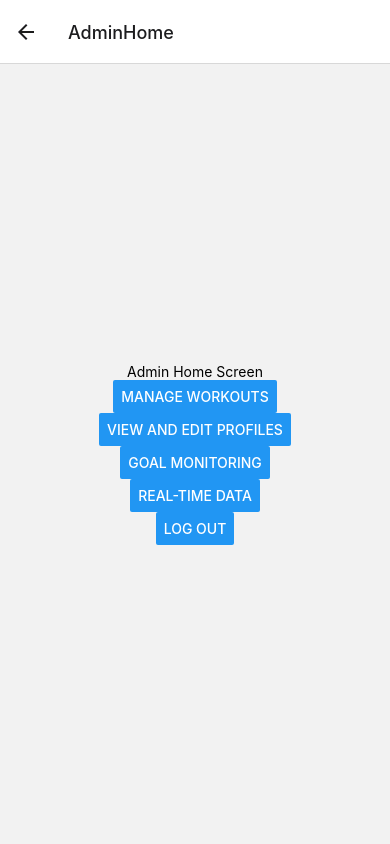
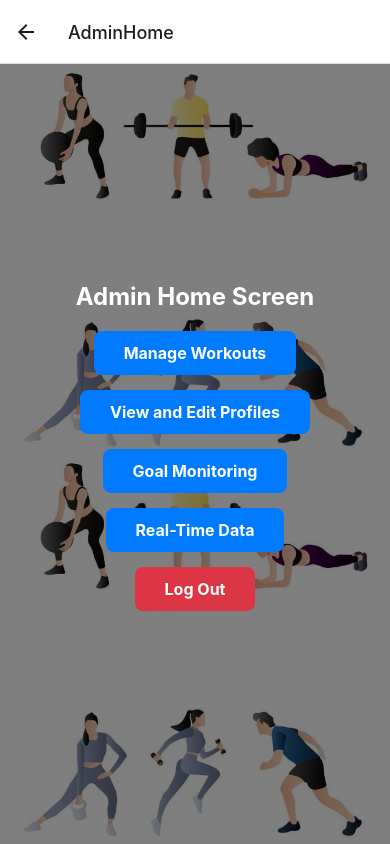
Before and after one commit to lizellecastro/COSCSWE, a React Native app: screen /AdminHome in a window 390 px wide. Built offline with nearby package versions, Linux system fonts and the light colour scheme; no server answers.

Commit message:
Update AdminHomeScreen.js
added a background picture and improved the GUI for buttons.

```diff
--- a/screens/AdminHomeScreen.js
+++ b/screens/AdminHomeScreen.js
@@ -1,37 +1,86 @@
 import React from 'react';
-import { View, Text, StyleSheet, Button } from 'react-native';
+import { View, Text, StyleSheet, TouchableOpacity, ImageBackground } from 'react-native';
 import { auth, signOut } from '../firebase';
 
+const backgroundImage = require('../assets/test.jpg'); // Adjust the path accordingly
 
 const AdminHomeScreen = ({ navigation }) => {
   const handleSignOut = () => {
-      signOut(auth).then(() => {
+    signOut(auth)
+      .then(() => {
         // Sign-out successful.
         navigation.replace('Login');
-      }).catch((error) => {
+      })
+      .catch((error) => {
         // An error happened.
         console.error('Sign out error:', error);
       });
   };
 
   return (
+    <ImageBackground source={require('../assets/test.jpg')} style={styles.backgroundImage} resizeMode="repeat">
       <View style={styles.container}>
-        <Text>Admin Home Screen</Text>
-        <Button title="Manage Workouts" onPress={() => navigation.navigate('ManageWorkouts')} />
-        <Button title="View and Edit Profiles" onPress={() => navigation.navigate('ViewEditProfile')} />
-        <Button title="Goal Monitoring" onPress={() => navigation.navigate('GoalMonitoring')} />
-        <Button title="Real-Time Data" onPress={() => navigation.navigate('RealTimeData')} />
-        <Button title="Log Out" onPress={handleSignOut} />
+        <Text style={styles.title}>Admin Home Screen</Text>
+        <TouchableOpacity style={styles.button} onPress={() => navigation.navigate('ManageWorkouts')}>
+          <Text style={styles.buttonText}>Manage Workouts</Text>
+        </TouchableOpacity>
+        <TouchableOpacity style={styles.button} onPress={() => navigation.navigate('ViewEditProfile')}>
+          <Text style={styles.buttonText}>View and Edit Profiles</Text>
+        </TouchableOpacity>
+        <TouchableOpacity style={styles.button} onPress={() => navigation.navigate('GoalMonitoring')}>
+          <Text style={styles.buttonText}>Goal Monitoring</Text>
+        </TouchableOpacity>
+        <TouchableOpacity style={styles.button} onPress={() => navigation.navigate('RealTimeData')}>
+          <Text style={styles.buttonText}>Real-Time Data</Text>
+        </TouchableOpacity>
+        <TouchableOpacity style={styles.logoutButton} onPress={handleSignOut}>
+          <Text style={styles.buttonText}>Log Out</Text>
+        </TouchableOpacity>
       </View>
+    </ImageBackground>
   );
 };
 
 const styles = StyleSheet.create({
+  backgroundImage: {
+    flex: 1,
+    width:'100%',
+    height: '100%',
+    resizeMode: 'cover',
+    justifyContent: 'center',
+  },
   container: {
     flex: 1,
     justifyContent: 'center',
     alignItems: 'center',
-    }
+    backgroundColor: 'rgba(0, 0, 0, 0.5)', // Add some opacity to the background
+  },
+  title: {
+    fontSize: 24,
+    fontWeight: 'bold',
+    marginBottom: 20,
+    color: '#ffffff',
+  },
+  button: {
+    backgroundColor: '#007bff',
+    paddingVertical: 12,
+    paddingHorizontal: 30,
+    borderRadius: 8,
+    marginBottom: 15,
+  },
+  logoutButton: {
+    backgroundColor: '#dc3545',
+    paddingVertical: 12,
+    paddingHorizontal: 30,
+    borderRadius: 8,
+    marginBottom: 15,
+  },
+  buttonText: {
+    color: '#ffffff',
+    fontSize: 16,
+    fontWeight: 'bold',
+    textAlign: 'center',
+  },
 });
 
 export default AdminHomeScreen;
```
Lines whose indentation alone changed are shown as unchanged.
